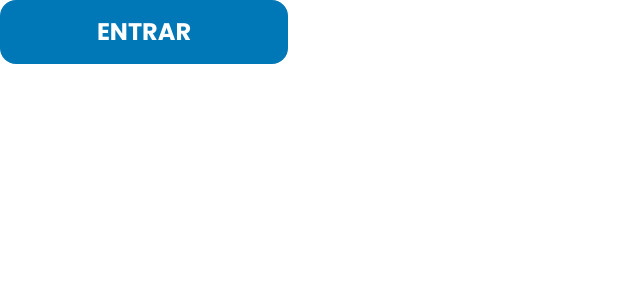
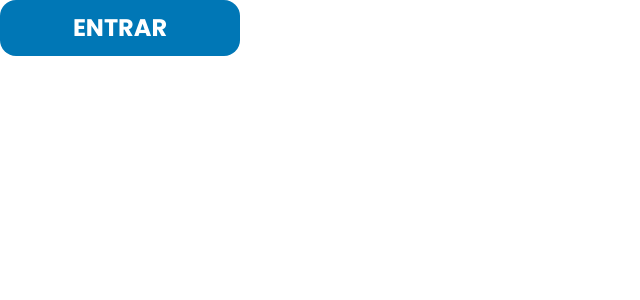
Before and after one commit to mariadxavier/roadmap-administracao, a React (Vite) app: page / in a window 1280 px wide. Shown: the top 300 px of the page, without its empty margins (0-640 px from the left). Built offline with nearby package versions, Linux system fonts and the light colour scheme; a web font is replaced by a local one.

Commit message:
feat: xsmall size

```diff
--- a/tailwind.config.js
+++ b/tailwind.config.js
@@ -15,6 +15,9 @@ export default {
           "deep": "#006d77",
       }
       },
+      screens: {
+        xsm: '320px',
+      },
       fontFamily: {
         fascinate: ["Fascinate", "Georgia", "sans-serif"],
         inter: ["Inter", "Arial", "sans-serif"],
```
